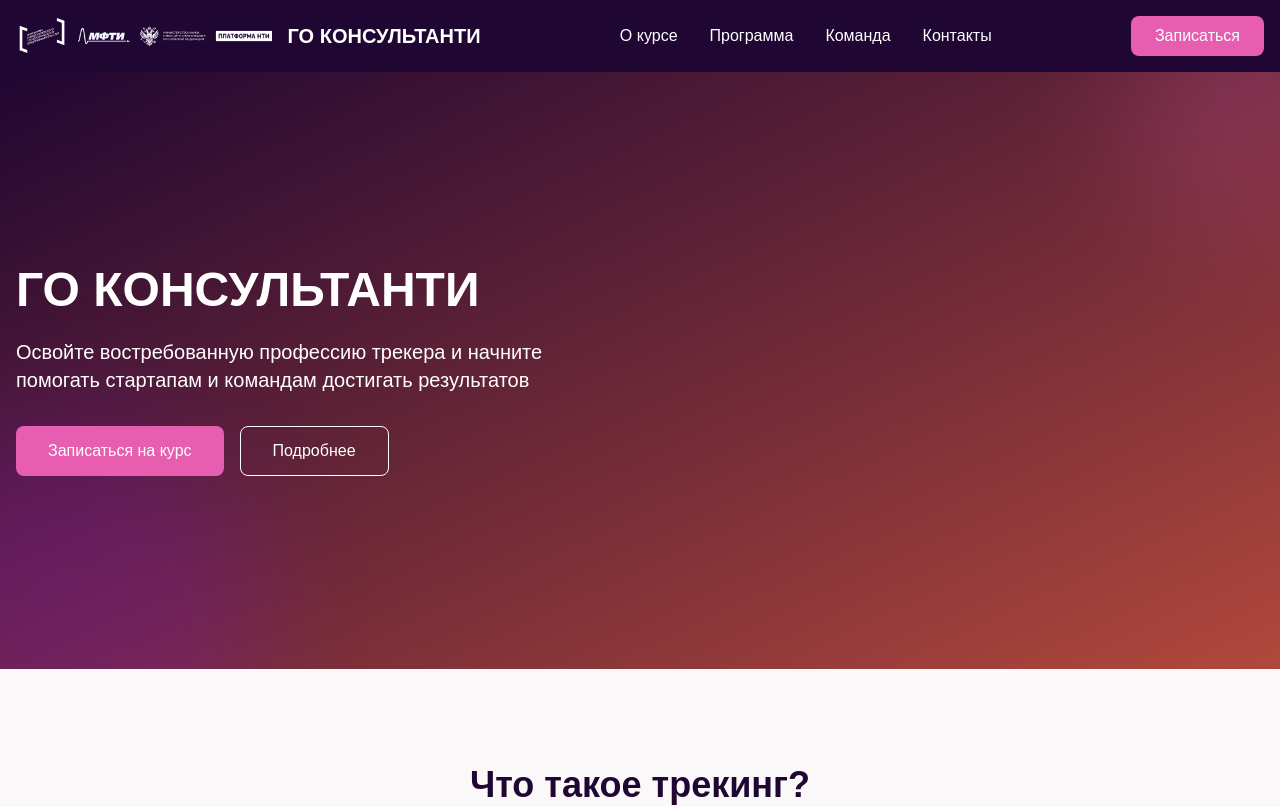
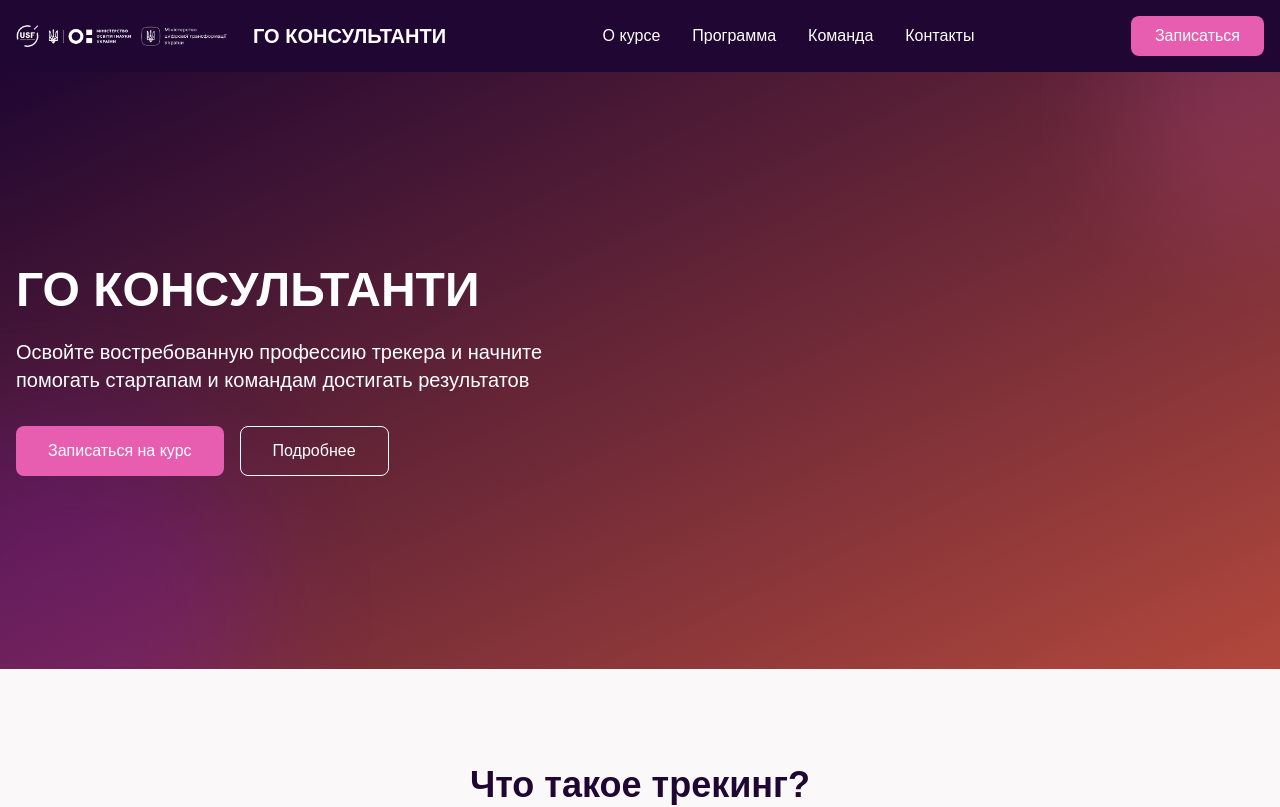
Before and after one commit to ARogovsky/konsultanty-tracker, a React (Vite) app: page / in a window 1280 px wide. Shown: the top 807 px of the page. Built offline with nearby package versions, Linux system fonts and the light colour scheme.

Commit message:
add logo

```diff
--- a/src/components/Header.tsx
+++ b/src/components/Header.tsx
@@ -6,7 +6,7 @@ const Header: React.FC = () => {
       <div className="container mx-auto flex items-center justify-between px-4">
         <div className="flex items-center">
           <img
-            src="/assets/images/mipt-logo.png"
+            src="/assets/images/logo.png"
             alt="ГО КОНСУЛЬТАНТИ Логотип"
             className="h-10"
           />
```
Also changed, not shown: public/assets/images/logo.png (added), 1 other file (tests, documents, lock files or other folders).
